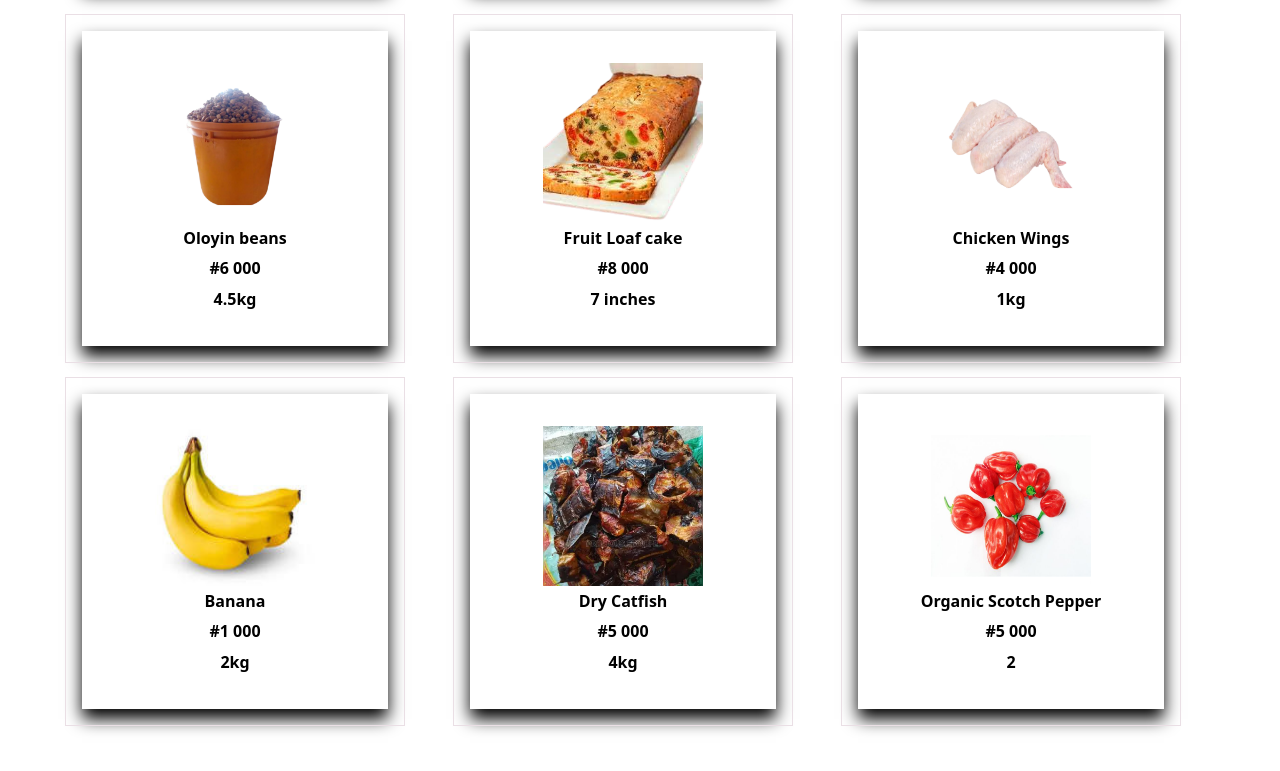
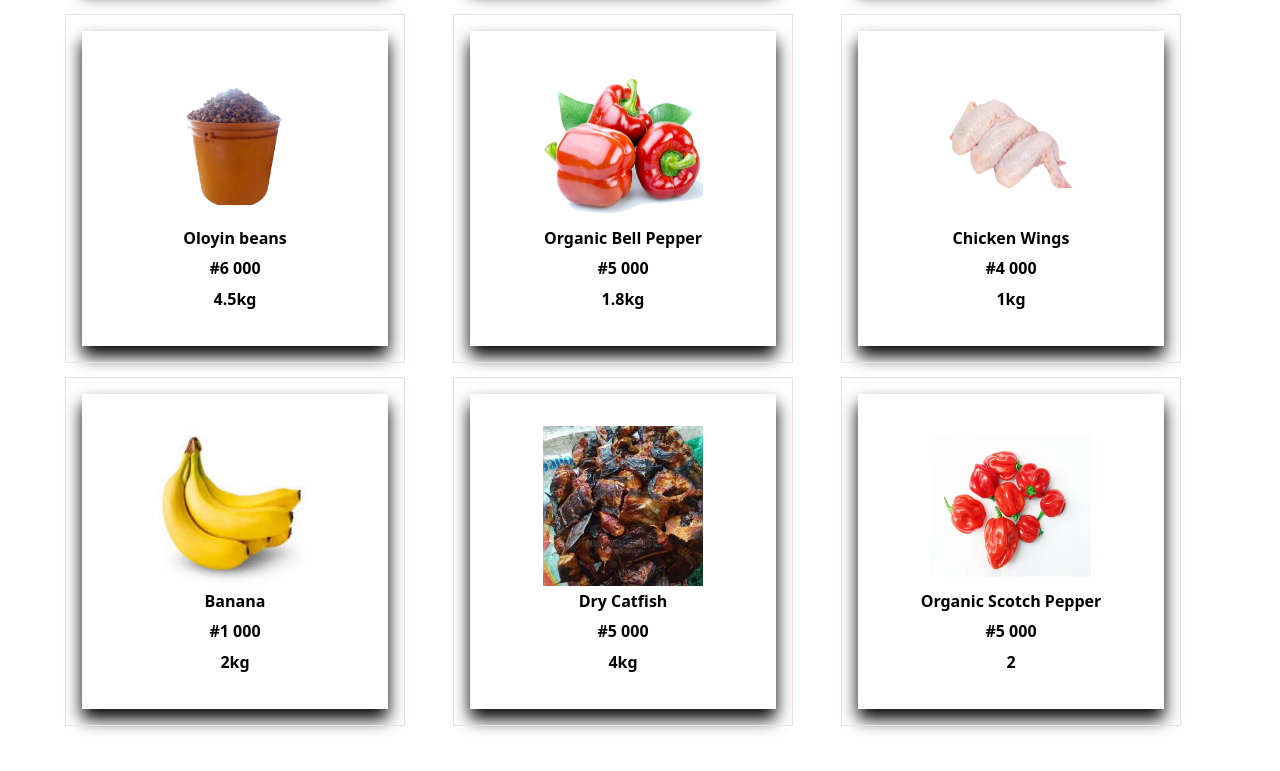
Before and after one commit to expensive7832/ecc-teamwork, a plain HTML site: page index.html in a window 1280 px wide. Shown: the part 2219-2990 px from the top of the page. Drawn offline with Linux system fonts and the light colour scheme; files whose address does not match are found by name.

Commit message:
Update index.html

```diff
--- a/index.html
+++ b/index.html
@@ -342,10 +342,10 @@
                 <div class="size">4.5kg</div>
             </div>
             <div class="contain" data-name="product-5">
-                <img src="./Images/FruitLoaf.png" alt="">
-                <div>Fruit Loaf cake</div>
-                <div class="price-list">#8 000</div>
-                <div class="size">7 inches</div>
+                <img src="./Images/organic-bell-pepper-1-900x560.jpg" alt="">
+                <div>Organic Bell Pepper</div>
+                <div class="price-list">#5 000</div>
+                <div class="size">1.8kg</div>
             </div>
             <div class="contain" data-name="product-6">
                 <img src="./Images/chicken wings.png" alt="">
```
